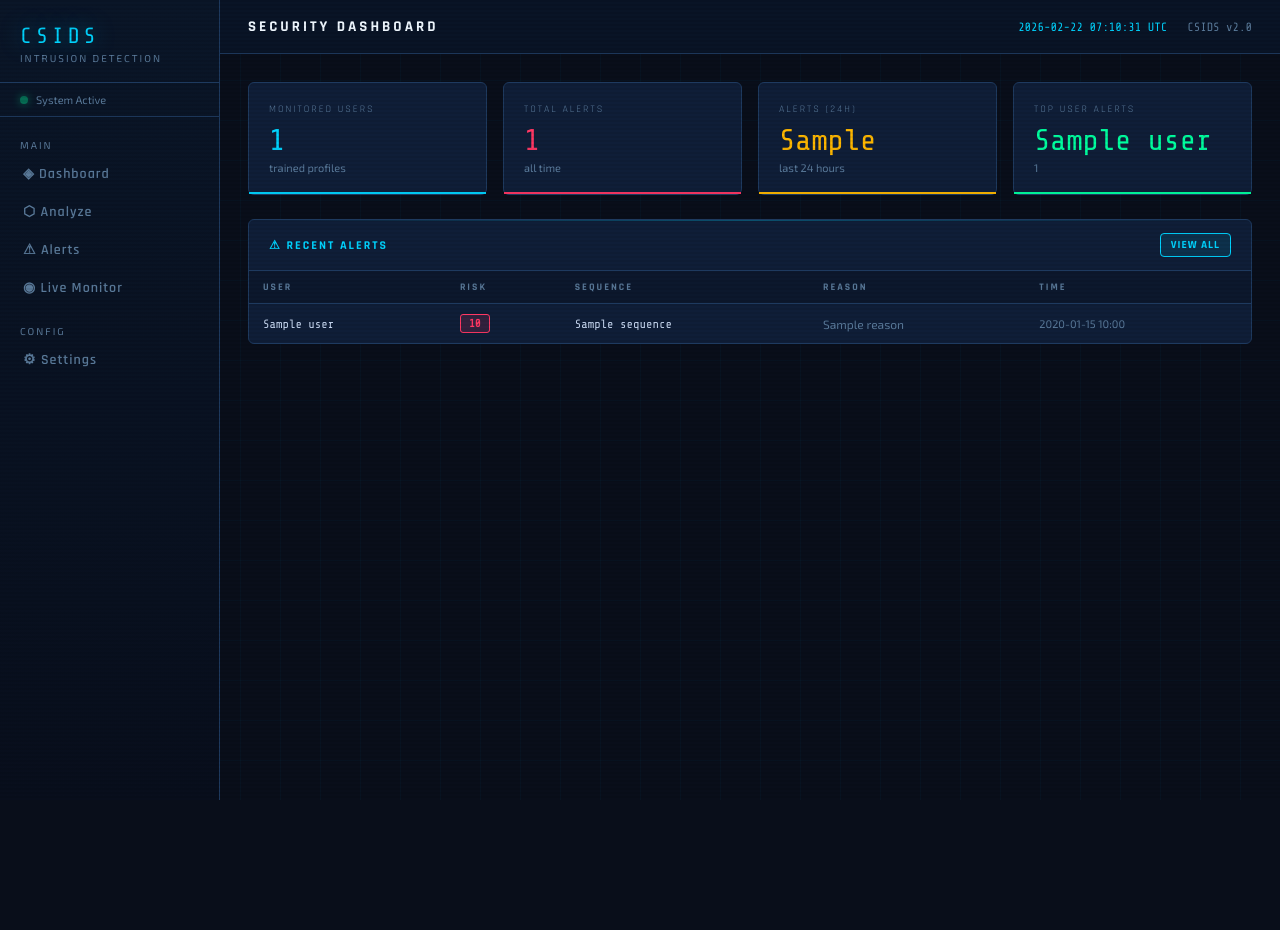
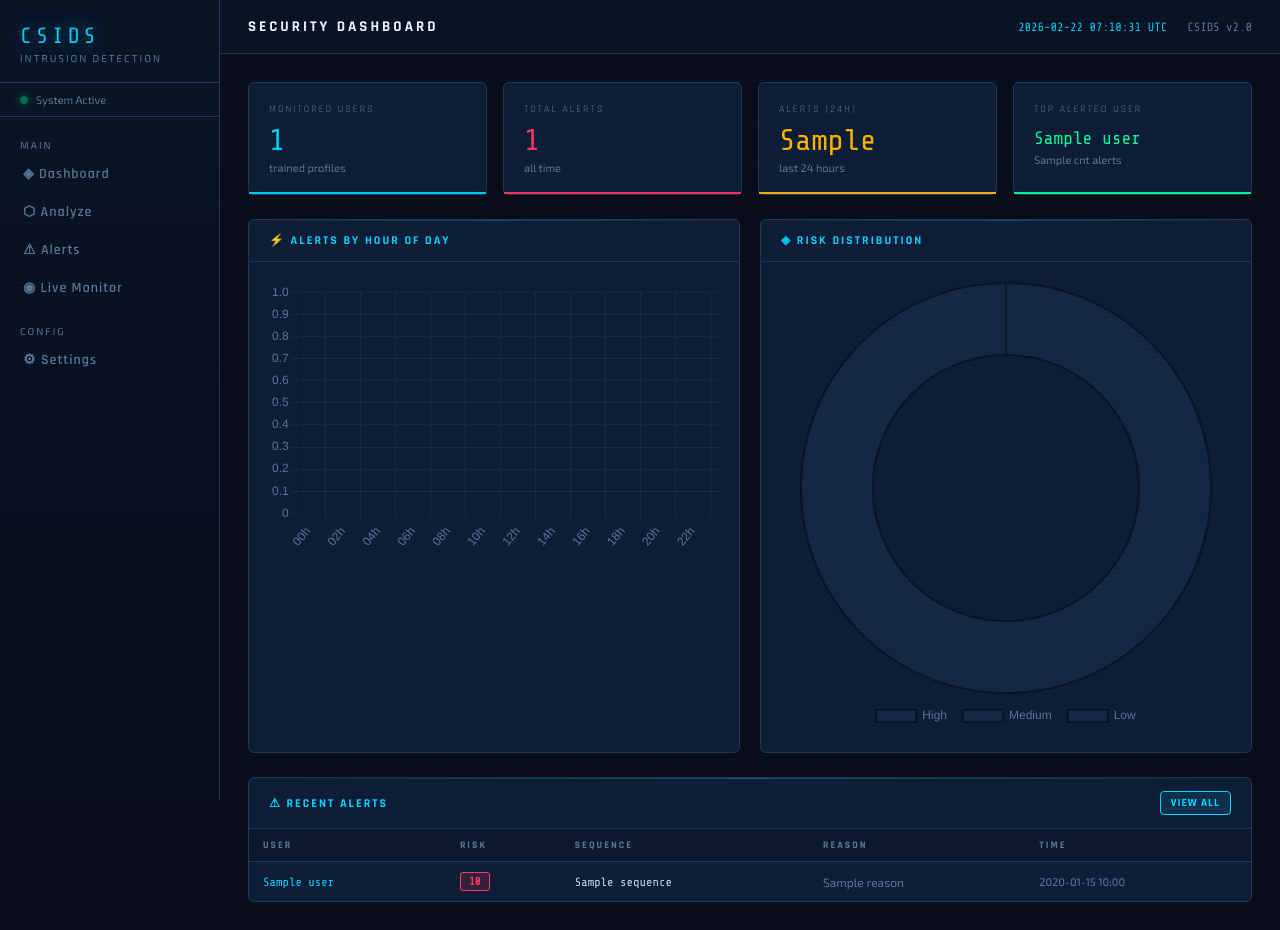
Before and after one commit to shashidhartellakula/csids, a Flask app: template templates/dashboard.html in a window 1280 px wide. Before the commit the page ends 800 px from the top, so only its background shows below. Run offline with Flask 3, Linux system fonts and the light colour scheme; the template is opened without the code that fills it: most values are stand-ins (such as "Sample title", 1, 10 or a date in 2020).

Commit message:
feat: add Chart.js hourly alerts bar chart and risk distribution doughnut to dashboard

```diff
--- a/app.py
+++ b/app.py
@@ -1,81 +1,176 @@
-from flask import Flask, render_template, request
+from flask import Flask, render_template, request, redirect, url_for, flash
 import os
-from werkzeug.utils import secure_filename  # ✅ NEW
+from werkzeug.utils import secure_filename
 
-from database import init_db
+from database import init_db, get_db
 from detector.preprocess import clean_commands
 from detector.sequence_builder import build_sequences
-from detector.profiler import train_user
+from detector.profiler import train_user, get_profile_stats
 from detector.detector import detect
 
 app = Flask(__name__)
+app.secret_key = "csids-secret-key"
 UPLOAD_FOLDER = "uploads"
-ALLOWED_EXTENSIONS = {"txt", "log","history"}  # ✅ NEW — only allow safe file types
+ALLOWED_EXTENSIONS = {"txt", "log", "history"}
 os.makedirs(UPLOAD_FOLDER, exist_ok=True)
 
 init_db()
 
+
 def allowed_file(filename):
-    # ✅ Check extension
-    if "." not in filename:
-        return False
-    ext = filename.rsplit(".", 1)[1].lower()
-    if ext not in ALLOWED_EXTENSIONS:
-        return False
-    return True
+    return "." in filename and filename.rsplit(".", 1)[1].lower() in ALLOWED_EXTENSIONS
+
 
 def is_text_file(filepath):
-    # ✅ Check actual file content — not just extension
     try:
         with open(filepath, "r", errors="strict") as f:
-            f.read(1024)  # try reading first 1KB as text
+            f.read(1024)
         return True
     except UnicodeDecodeError:
         return False
-@app.route("/", methods=["GET", "POST"])
-def index():
+
+
+@app.route("/")
+def dashboard():
+    conn = get_db()
+    cur  = conn.cursor()
+
+    cur.execute("SELECT COUNT(DISTINCT user) FROM user_sequences")
+    total_users = cur.fetchone()[0]
+
+    cur.execute("SELECT COUNT(*) FROM alerts")
+    total_alerts = cur.fetchone()[0]
+
+    cur.execute("SELECT COUNT(*) FROM alerts WHERE timestamp > datetime('now', '-1 day')")
+    alerts_24h = cur.fetchone()[0]
+
+    cur.execute("SELECT user, COUNT(*) as cnt FROM alerts GROUP BY user ORDER BY cnt DESC LIMIT 5")
+    top_users = cur.fetchall()
+
+    cur.execute("SELECT * FROM alerts ORDER BY timestamp DESC LIMIT 8")
+    recent = cur.fetchall()
+
+    # chart data — alerts grouped by hour
+    cur.execute("""
+        SELECT strftime('%H', timestamp) as hour, COUNT(*) as cnt
+        FROM alerts GROUP BY hour ORDER BY hour
+    """)
+    hourly_raw = cur.fetchall()
+
+    # chart data — risk score distribution
+    cur.execute("""
+        SELECT
+            CASE
+                WHEN risk_score >= 6 THEN 'High'
+                WHEN risk_score >= 3 THEN 'Medium'
+                ELSE 'Low'
+            END as level,
+            COUNT(*) as cnt
+        FROM alerts GROUP BY level
+    """)
+    risk_raw = cur.fetchall()
+
+    conn.close()
+
+    # build full 24-hour array (fill missing hours with 0)
+    hourly = [0] * 24
+    for row in hourly_raw:
+        hourly[int(row["hour"])] = row["cnt"]
+
+    risk_dist = {r["level"]: r["cnt"] for r in risk_raw}
+
+    return render_template("dashboard.html",
+        total_users=total_users,
+        total_alerts=total_alerts,
+        alerts_24h=alerts_24h,
+        top_users=top_users,
+        recent_alerts=recent,
+        hourly=hourly,
+        risk_dist=risk_dist
+    )
+
+@app.route("/analyze", methods=["GET", "POST"])
+def analyze():
     if request.method == "POST":
-        user = request.form.get("user", "").strip()
-        mode = request.form.get("mode")
-        file = request.files.get("history")
+        user  = request.form.get("user", "").strip()
+        mode  = request.form.get("mode")
+        file  = request.files.get("history")
 
-        # ✅ NEW — validate inputs
         if not user:
-            return render_template("upload.html", error="Username is required.")
+            flash("Username is required.", "error")
+            return redirect(url_for("analyze"))
 
         if not file or file.filename == "":
-            return render_template("upload.html", error="Please upload a file.")
+            flash("Please upload a file.", "error")
+            return redirect(url_for("analyze"))
 
         if not allowed_file(file.filename):
-            return render_template("upload.html", error="Only .txt, .log, or .history files allowed.")
+            flash("Only .txt, .log, or .history files allowed.", "error")
+            return redirect(url_for("analyze"))
 
         filename = secure_filename(file.filename)
         path = os.path.join(UPLOAD_FOLDER, filename)
         file.save(path)
 
-        # ✅ NEW — reject binary files even if they have a .txt extension
         if not is_text_file(path):
-            os.remove(path)  # delete the bad file
-            return render_template("upload.html", error="File must be a plain text file.")
+            os.remove(path)
+            flash("File must be plain text.", "error")
+            return redirect(url_for("analyze"))
 
         with open(path, errors="replace") as f:
             commands = f.readlines()
 
-        cleaned = clean_commands(commands)
+        cleaned   = clean_commands(commands)
         sequences = build_sequences(cleaned)
 
         if mode == "train":
-            train_user(user, sequences)
-            return render_template("result.html", trained=True, user=user)
+            count = train_user(user, sequences)
+            flash(f"Profile trained for '{user}' — {count} sequences stored.", "success")
+            return redirect(url_for("analyze"))
 
-        # ✅ NEW — user existence check before detection
         alerts, error = detect(user, sequences)
         if error:
-            return render_template("upload.html", error=error)
+            flash(error, "error")
+            return redirect(url_for("analyze"))
 
-        return render_template("result.html", alerts=alerts, user=user)
+        # save alerts to DB
+        if alerts:
+            conn = get_db()
+            cur  = conn.cursor()
+            for a in alerts:
+                cur.execute("""
+                    INSERT INTO alerts (user, sequence, reason, risk_score, risky_cmds)
+                    VALUES (?, ?, ?, ?, ?)
+                """, (user, a["sequence"], a["reason"],
+                      a["risk_score"], ",".join(a["risky"])))
+            conn.commit()
+            conn.close()
 
-    return render_template("upload.html")
+        return render_template("results.html",
+            alerts=alerts, user=user, total=len(sequences))
+
+    return render_template("analyze.html")
+
+
+@app.route("/alerts")
+def alerts_page():
+    conn = get_db()
+    cur  = conn.cursor()
+    cur.execute("SELECT * FROM alerts ORDER BY timestamp DESC LIMIT 200")
+    alerts = cur.fetchall()
+    conn.close()
+    return render_template("alerts.html", alerts=alerts)
+
+
+@app.route("/live")
+def live_monitor():
+    return render_template("live.html")
+
+
+@app.route("/settings")
+def settings():
+    return render_template("settings.html")
+
 
 if __name__ == "__main__":
     app.run(debug=True)
--- a/templates/dashboard.html
+++ b/templates/dashboard.html
@@ -4,7 +4,8 @@
 
 {% block content %}
 
-<div class="stat-grid">
+<!-- STAT CARDS -->
+<div class="stat-grid mb-6">
     <div class="stat-card blue">
         <div class="stat-label">Monitored Users</div>
         <div class="stat-value">{{ total_users }}</div>
@@ -21,12 +22,37 @@
         <div class="stat-sub">last 24 hours</div>
     </div>
     <div class="stat-card green">
-        <div class="stat-label">Top User Alerts</div>
-        <div class="stat-value">{{ top_users[0][1] if top_users else 0 }}</div>
-        <div class="stat-sub">{{ top_users[0][0] if top_users else 'none' }}</div>
+        <div class="stat-label">Top Alerted User</div>
+        <div class="stat-value" style="font-size:18px;padding-top:4px;">
+            {{ top_users[0]['user'] if top_users else '—' }}
+        </div>
+        <div class="stat-sub">
+            {{ top_users[0]['cnt'] ~ ' alerts' if top_users else 'no data' }}
+        </div>
     </div>
 </div>
 
+<!-- CHARTS -->
+<div class="grid-2 mb-6">
+    <div class="panel">
+        <div class="panel-header">
+            <div class="panel-title">⚡ Alerts by Hour of Day</div>
+        </div>
+        <div class="panel-body">
+            <canvas id="hourlyChart" height="180"></canvas>
+        </div>
+    </div>
+    <div class="panel">
+        <div class="panel-header">
+            <div class="panel-title">◈ Risk Distribution</div>
+        </div>
+        <div class="panel-body" style="display:flex;align-items:center;justify-content:center;">
+            <canvas id="riskChart" height="180"></canvas>
+        </div>
+    </div>
+</div>
+
+<!-- RECENT ALERTS -->
 <div class="panel">
     <div class="panel-header">
         <div class="panel-title">⚠ Recent Alerts</div>
@@ -47,7 +73,7 @@
             <tbody>
             {% for a in recent_alerts %}
             <tr>
-                <td class="mono">{{ a['user'] }}</td>
+                <td class="mono" style="color:var(--accent);">{{ a['user'] }}</td>
                 <td>
                     {% set rs = a['risk_score'] %}
                     {% if rs >= 6 %}
@@ -58,21 +84,90 @@
                         <span class="badge badge-low">{{ rs }}</span>
                     {% endif %}
                 </td>
-                <td class="mono" style="max-width:220px;overflow:hidden;text-overflow:ellipsis;white-space:nowrap;"
+                <td class="mono"
+                    style="max-width:240px;overflow:hidden;text-overflow:ellipsis;white-space:nowrap;"
                     title="{{ a['sequence'] }}">{{ a['sequence'] }}</td>
                 <td style="font-size:12px;color:var(--dim);">{{ a['reason'] }}</td>
-                <td style="font-size:11px;color:var(--dim);">{{ a['timestamp'][:16] }}</td>
+                <td style="font-size:11px;color:var(--dim);white-space:nowrap;">
+                    {{ a['timestamp'][:16] }}
+                </td>
             </tr>
             {% endfor %}
             </tbody>
         </table>
         {% else %}
-        <div style="padding:40px;text-align:center;color:var(--dim);">
-            <div style="font-size:36px;margin-bottom:8px;">✅</div>
-            No alerts yet — train a profile and run detection to get started.
+        <div style="padding:50px;text-align:center;color:var(--dim);">
+            <div style="font-size:40px;margin-bottom:10px;">✅</div>
+            No alerts yet — go to
+            <a href="{{ url_for('analyze') }}" style="color:var(--accent);">Analyze</a>
+            to train a profile and run detection.
         </div>
         {% endif %}
     </div>
 </div>
 
 {% endblock %}
+
+{% block scripts %}
+<script>
+const hourly   = {{ hourly | tojson }};
+const riskDist = {{ risk_dist | tojson }};
+
+// shared chart style
+Chart.defaults.color = '#5a7a9a';
+
+// ── Hourly bar chart ──
+new Chart(document.getElementById('hourlyChart'), {
+    type: 'bar',
+    data: {
+        labels: Array.from({length:24}, (_,i) => String(i).padStart(2,'0') + 'h'),
+        datasets: [{
+            data: hourly,
+            backgroundColor: hourly.map(v =>
+                v >= 5 ? 'rgba(255,56,100,0.7)' : 'rgba(0,212,255,0.4)'
+            ),
+            borderColor: hourly.map(v =>
+                v >= 5 ? '#ff3864' : '#00d4ff'
+            ),
+            borderWidth: 1,
+            borderRadius: 3,
+        }]
+    },
+    options: {
+        plugins: { legend: { display: false } },
+        scales: {
+            x: { grid: { color: 'rgba(30,58,95,0.5)' }, ticks: { color: '#5a7a9a' } },
+            y: { grid: { color: 'rgba(30,58,95,0.5)' }, ticks: { color: '#5a7a9a' }, beginAtZero: true }
+        }
+    }
+});
+
+// ── Risk doughnut chart ──
+const levels = ['High', 'Medium', 'Low'];
+const counts = levels.map(l => riskDist[l] || 0);
+const colors = ['rgba(255,56,100,0.8)', 'rgba(255,140,0,0.8)', 'rgba(0,255,159,0.8)'];
+
+new Chart(document.getElementById('riskChart'), {
+    type: 'doughnut',
+    data: {
+        labels: levels,
+        datasets: [{
+            data: counts.some(c => c > 0) ? counts : [1],
+            backgroundColor: counts.some(c => c > 0) ? colors : ['rgba(30,58,95,0.4)'],
+            borderColor: 'rgba(0,0,0,0.4)',
+            borderWidth: 2,
+        }]
+    },
+    options: {
+        plugins: {
+            legend: {
+                display: true,
+                position: 'bottom',
+                labels: { color: '#5a7a9a', padding: 16, font: { size: 12 } }
+            }
+        },
+        cutout: '65%',
+    }
+});
+</script>
+{% endblock %}
```
